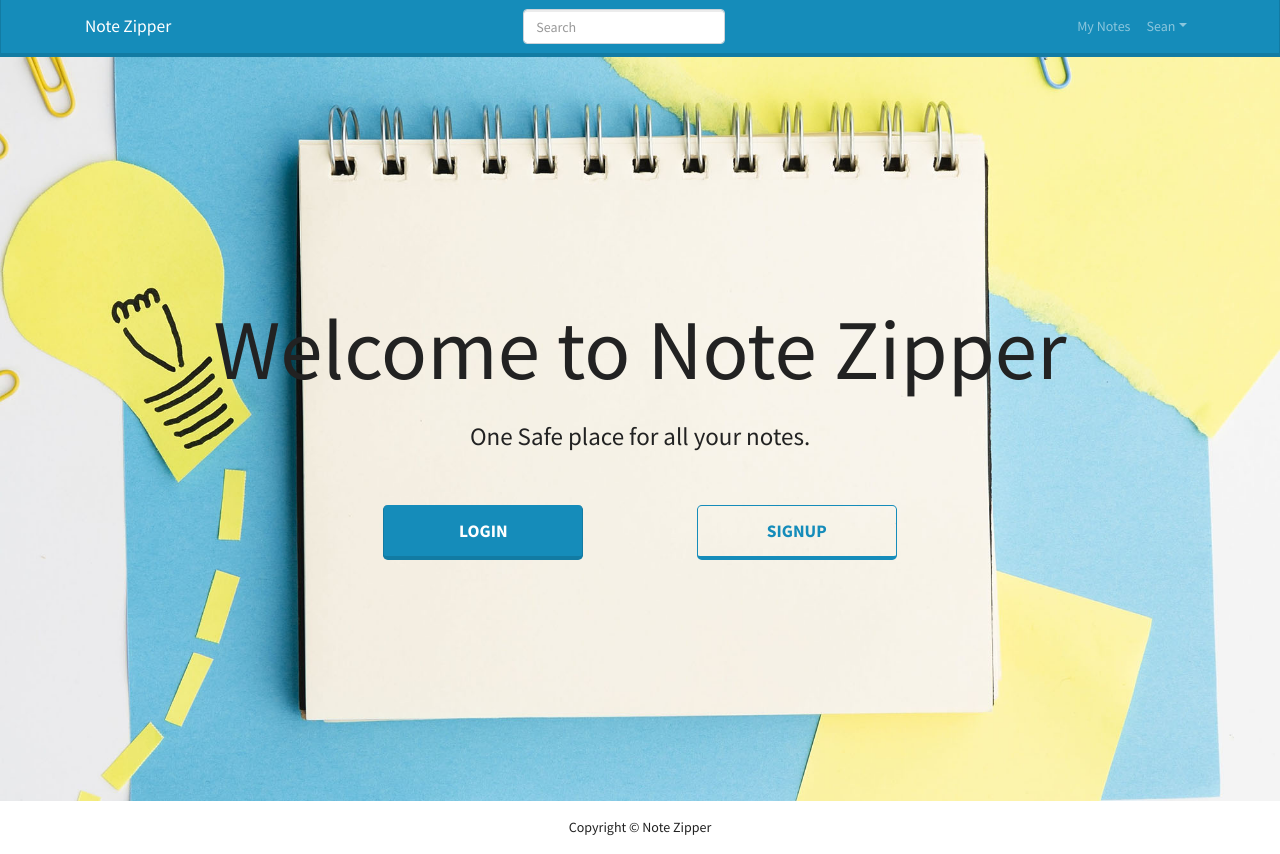
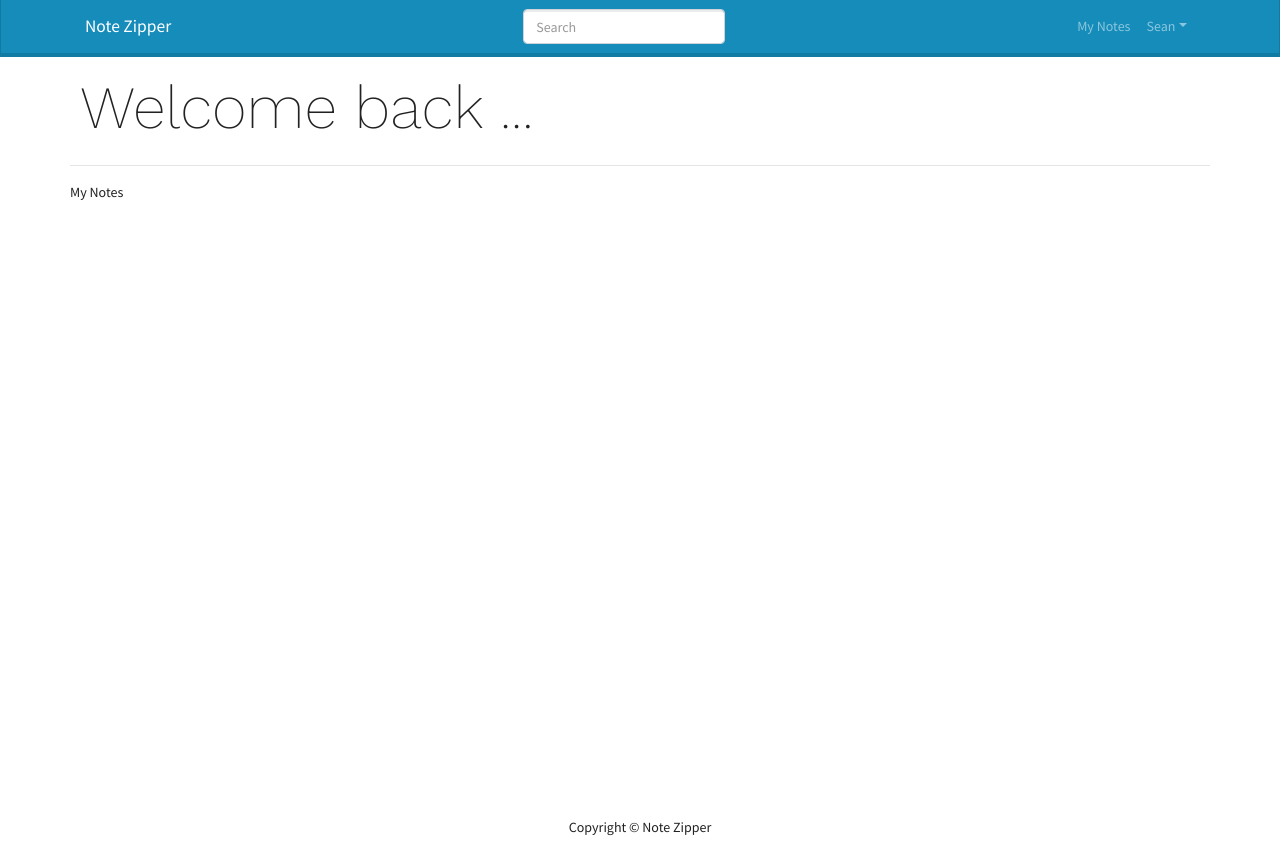
Before and after one commit to seanarch/note-zipper, a React (Create React App) app in the folder frontend/: page /mynotes in a window 1280 px wide. Built offline with nearby package versions, Linux system fonts and the light colour scheme.

Commit message:
Update header, mynotes, screen and its style

```diff
--- a/frontend/src/App.js
+++ b/frontend/src/App.js
@@ -1,17 +1,21 @@
+import { BrowserRouter, Route } from "react-router-dom";
+
 import Header from "./components/Header/Header";
 import Footer from "./components/Footer/Footer";
 import LandingPage from "./screens/LandingPage/LandingPage";
 import "./App.css";
+import MyNotes from "./screens/MyNotes/MyNotes";
 
 function App() {
   return (
-    <div>
+    <BrowserRouter>
       <Header />
       <main>
-        <LandingPage />
+        <Route path="/" exact component={LandingPage} />
+        <Route path="/mynotes" component={MyNotes} />
       </main>
       <Footer />
-    </div>
+    </BrowserRouter>
   );
 }
 
--- a/frontend/src/components/Header/Header.js
+++ b/frontend/src/components/Header/Header.js
@@ -1,4 +1,5 @@
 import React from "react";
+import { Link } from "react-router-dom";
 import {
   Button,
   Form,
@@ -13,7 +14,9 @@ const Header = () => {
   return (
     <Navbar bg="primary" expand="lg" variant="dark">
       <Container>
-        <Navbar.Brand href="/">Note Zipper</Navbar.Brand>
+        <Navbar.Brand href="/">
+          <Link to="/">Note Zipper</Link>
+        </Navbar.Brand>
         <Navbar.Toggle aria-controls="basic-navbar-nav" />
         <Navbar.Collapse id="basic-navbar-nav">
           <Nav className="m-auto">
@@ -26,7 +29,9 @@ const Header = () => {
             </Form>
           </Nav>
           <Nav>
-            <Nav.Link href="#home">My Notes</Nav.Link>
+            <Nav.Link href="#home">
+              <Link to="mynotes">My Notes</Link>
+            </Nav.Link>
 
             <NavDropdown title="Sean" id="basic-nav-dropdown">
               <NavDropdown.Item href="#action/3.1">My Profile</NavDropdown.Item>
--- /dev/null
+++ b/frontend/src/components/MainScreen.css
@@ -0,0 +1,27 @@
+@import url("https://fonts.googleapis.com/css2?family=Work+Sans:wght@200&display=swap");
+
+.mainback {
+  min-height: 93vh;
+  display: flex;
+  padding: 10px 0;
+}
+.page {
+  width: 100%;
+}
+.heading {
+  font-size: 60px;
+  /* font-family: "Ubuntu", sans-serif; */
+  font-family: "Work Sans", sans-serif;
+  padding: 5px 10px;
+}
+
+@media only screen and (min-width: 1200px) {
+}
+
+@media only screen and (max-width: 600px) {
+  .heading {
+    font-size: 30px;
+    display: flex;
+    justify-content: center;
+  }
+}
--- /dev/null
+++ b/frontend/src/components/MainScreen.js
@@ -0,0 +1,25 @@
+import React from "react";
+import { Container, Row } from "react-bootstrap";
+import "./MainScreen.css";
+
+const MainScreen = ({ title, children }) => {
+  return (
+    <div className="mainback">
+      <Container>
+        <Row>
+          <div className="page">
+            {title && (
+              <>
+                <h1 className="heading">{title}</h1>
+                <hr />
+              </>
+            )}
+            {children}
+          </div>
+        </Row>
+      </Container>
+    </div>
+  );
+};
+
+export default MainScreen;
--- /dev/null
+++ b/frontend/src/screens/MyNotes/MyNotes.js
@@ -0,0 +1,8 @@
+import React from "react";
+import MainScreen from "../../components/MainScreen";
+
+const MyNotes = () => {
+  return <MainScreen title="Welcome back ...">My Notes</MainScreen>;
+};
+
+export default MyNotes;
```
